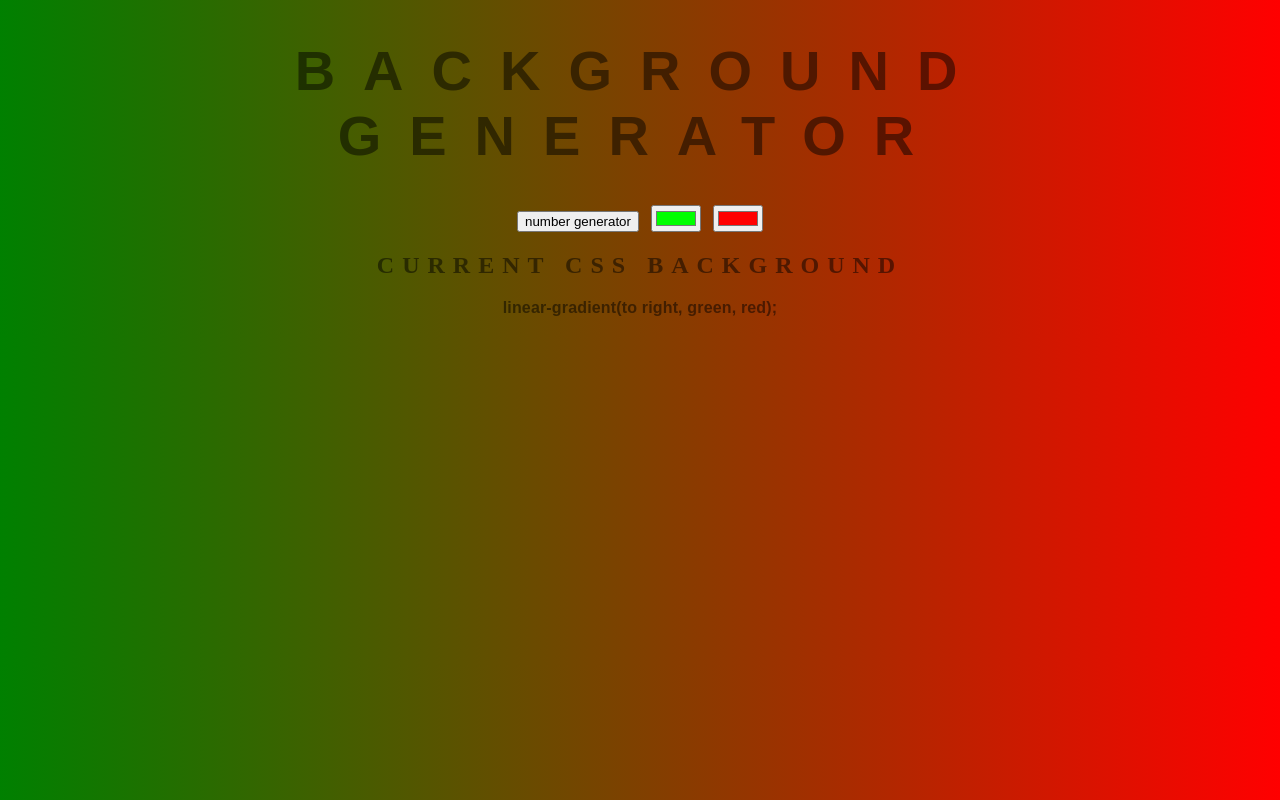
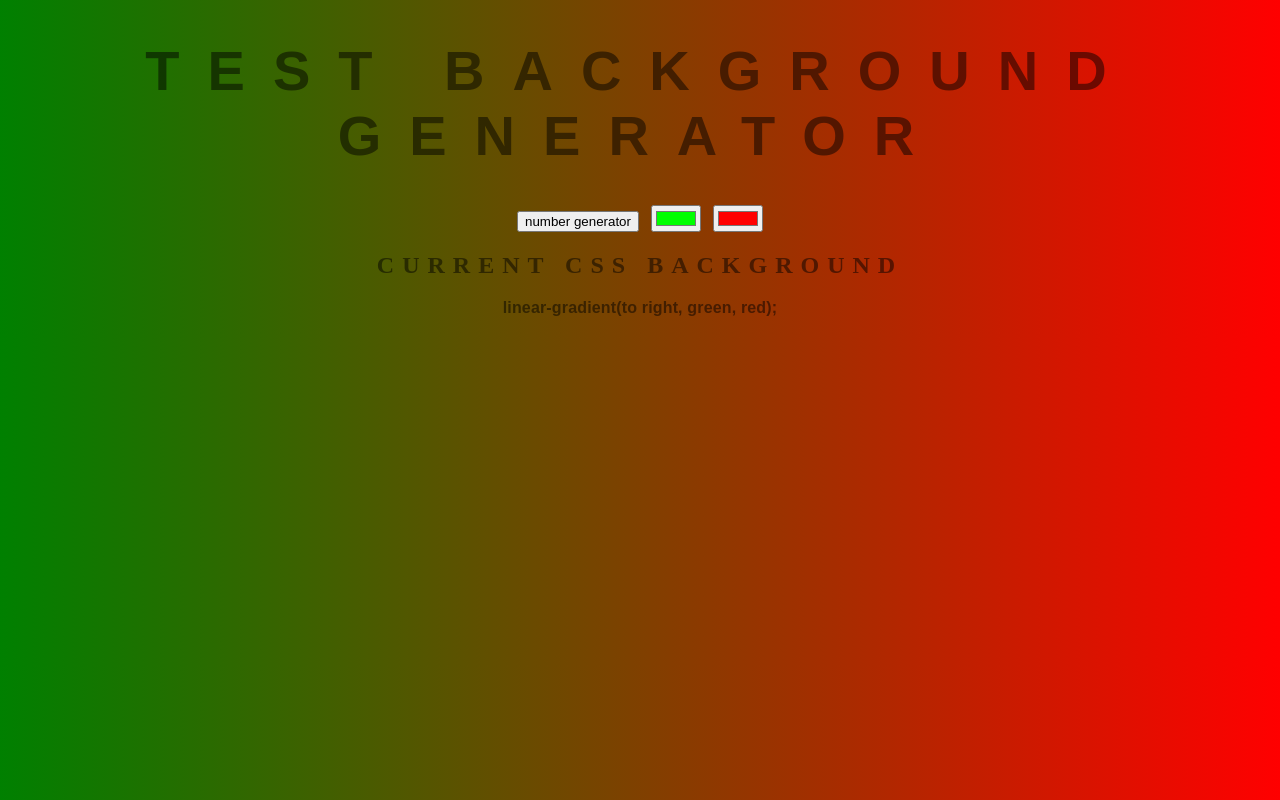
Before and after one commit to davidanam44/Gradient_BG_generator, a plain HTML site: page index.html in a window 1280 px wide. Drawn offline with Linux system fonts and the light colour scheme.

Commit message:
changed title of file

```diff
--- a/index.html
+++ b/index.html
@@ -7,7 +7,7 @@
 	<link rel="stylesheet" type="text/css" href="style.css">
 </head>
 <body id="gradient">
-	<h1>Background Generator</h1>
+	<h1>Test Background Generator</h1>
 	<button>number generator</button>
 	<input  class="color1" type="color" name="color1" value="#00ff00">
 	<!-- <input  oninput = "setGradient();" class="color1" type="color" name="color1" value="#00ff00"> -->
```
